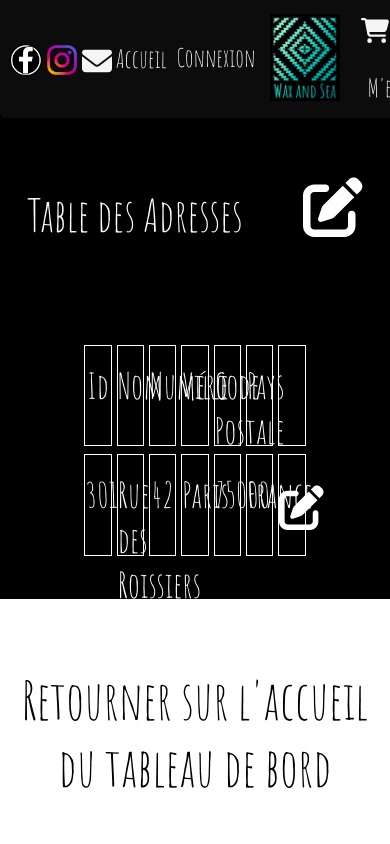
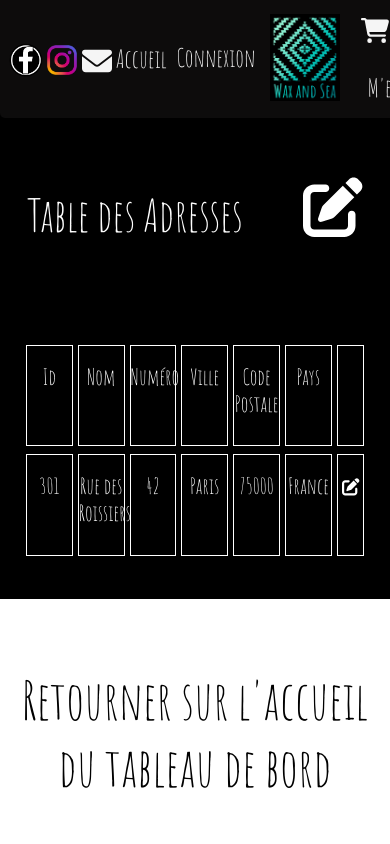
Before and after one commit to tristanlaulanie/waxandsea-front-dashboard, a React (Create React App) app: page /dashboard/adresses in a window 390 px wide. Shown: the top 844 px of the page. Built offline with nearby package versions, Linux system fonts and the light colour scheme.

Commit message:
adresses:responsive:done

```diff
--- a/src/components/Dashboard/Adresses/Adresses.css
+++ b/src/components/Dashboard/Adresses/Adresses.css
@@ -61,13 +61,8 @@ i {
     font-size: 1.5em;
 }
 
-.pen-square:hover {
+.pen_to_square:hover {
     color: greenyellow;
-    cursor: pointer;
-}
-
-.trash:hover {
-    color: rgb(254, 59, 59);
     cursor: pointer;
 }
 
--- /dev/null
+++ b/src/components/Dashboard/Adresses/AdressesResponsive.css
@@ -0,0 +1,17 @@
+@media screen and (width <= 1185px){
+    .adresses_titles {
+        font-size: 28px;
+        width: 12vw;
+    }
+
+    .pen_to_square {
+        font-size: 3vw;
+    }
+
+}
+
+@media screen and (width <= 550px) {
+    .adresses_titles {
+        font-size: 22px;
+    }
+}
--- a/src/components/Dashboard/Adresses/index.js
+++ b/src/components/Dashboard/Adresses/index.js
@@ -1,5 +1,6 @@
 import React from "react";
 import "./Adresses.css";
+import "./AdressesResponsive.css";
 import { FontAwesomeIcon } from "@fortawesome/react-fontawesome";
 import { faPenToSquare } from "@fortawesome/free-solid-svg-icons";
 import { Link } from "react-router-dom";
@@ -32,12 +33,11 @@ function Adresses() {
           <h3 className="adresses_titles">75000</h3>
           <h3 className="adresses_titles">France</h3>
           <p className="icons">
-            <Link to="/dashboard/adresses/set" className="link_style">
+            <Link to="/dashboard/adresses/set" className="pen_to_square link_style">
             <i>
               <FontAwesomeIcon icon={faPenToSquare} />
             </i>
             </Link>
-            <i className="fa-solid fa-trash trash"></i>
           </p>
         </div>
       </section>
```
